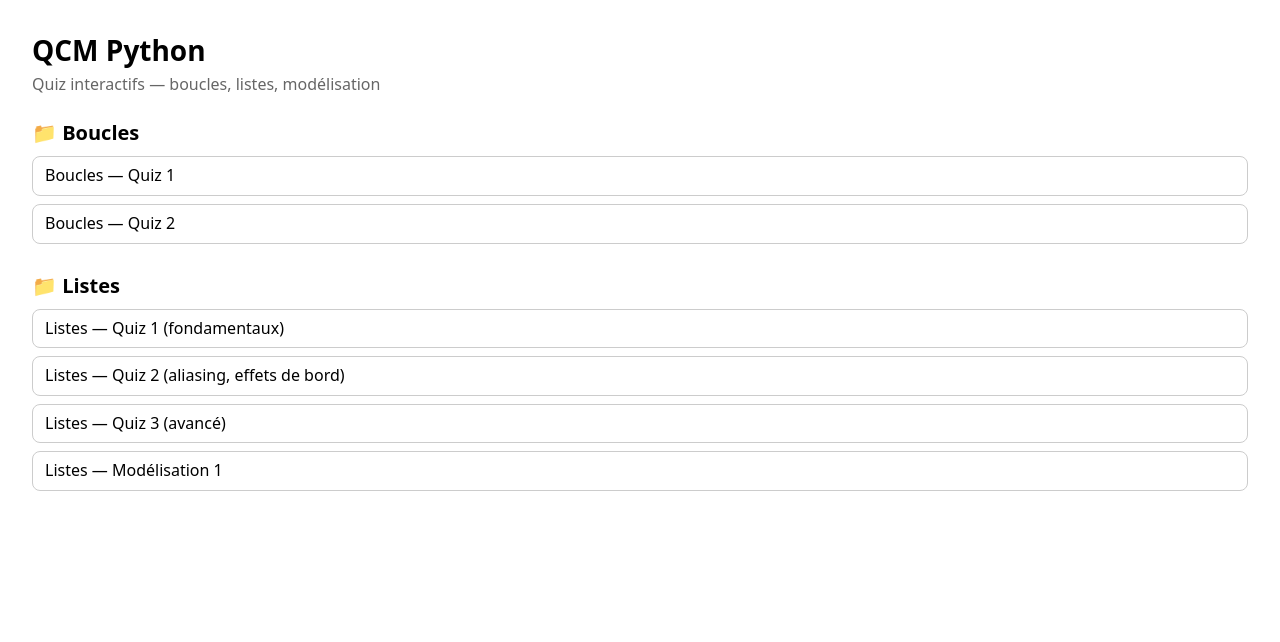
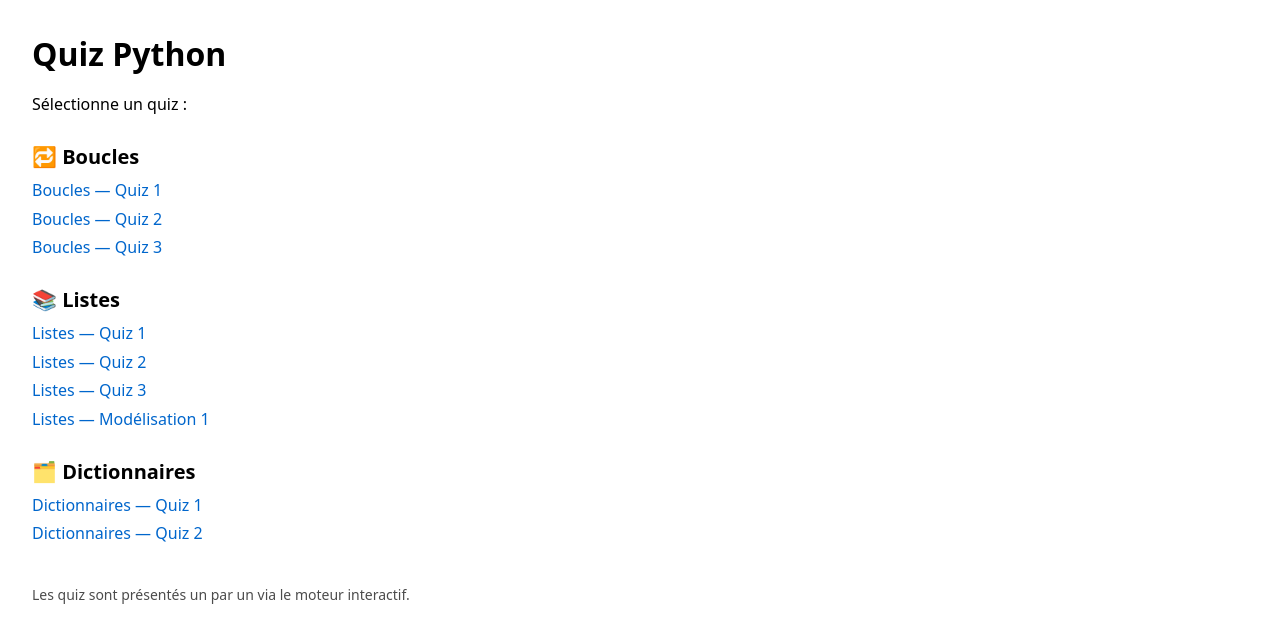
Before and after one commit to nutcrax/python-quiz, a plain HTML site: page index.html in a window 1280 px wide. Drawn offline with Linux system fonts and the light colour scheme.

Commit message:
Mise à jour de l’index des quiz

```diff
--- a/index.html
+++ b/index.html
@@ -1,100 +1,95 @@
 <!doctype html>
 <html lang="fr">
+
 <head>
   <meta charset="utf-8">
-  <title>QCM Python</title>
+  <title>Quiz Python</title>
   <meta name="viewport" content="width=device-width, initial-scale=1">
 
   <style>
     body {
       font-family: system-ui, -apple-system, Segoe UI, Roboto, Arial, sans-serif;
       margin: 32px;
-      line-height: 1.35;
+      line-height: 1.4;
     }
+
     h1 {
-      margin-bottom: 4px;
-      font-size: 28px;
+      margin-bottom: 8px;
     }
-    .subtitle {
-      color: #666;
-      margin-bottom: 24px;
+
+    .theme {
+      margin-top: 28px;
     }
-    .theme {
-      margin-bottom: 28px;
+
+    .theme h2 {
+      font-size: 20px;
+      margin-bottom: 8px;
     }
-    .theme-title {
-      font-size: 20px;
-      font-weight: 600;
-      margin-bottom: 10px;
-    }
+
     ul {
       list-style: none;
       padding-left: 0;
       margin: 0;
     }
+
     li {
-      margin-bottom: 8px;
+      margin: 6px 0;
     }
-    a.quiz {
-      display: block;
-      padding: 8px 12px;
-      border-radius: 8px;
+
+    a {
       text-decoration: none;
-      color: inherit;
-      border: 1px solid #ccc;
+      color: #0066cc;
+      font-weight: 500;
     }
-    a.quiz:hover {
-      background: #f2f2f2;
+
+    a:hover {
+      text-decoration: underline;
+    }
+
+    .note {
+      opacity: 0.7;
+      font-size: 14px;
+      margin-top: 40px;
     }
   </style>
 </head>
 
 <body>
 
-<h1>QCM Python</h1>
-<div class="subtitle">Quiz interactifs — boucles, listes, modélisation</div>
+  <h1>Quiz Python</h1>
+  <p>Sélectionne un quiz :</p>
 
   <div class="theme">
-  <div class="theme-title">📁 Boucles</div>
+    <h2>🔁 Boucles</h2>
     <ul>
-    <li>
-      <a class="quiz" href="engine.html?quiz=Quiz-JS/Boucles/q-boucles-1.js">
-        Boucles — Quiz 1
-      </a>
-    </li>
-    <li>
-      <a class="quiz" href="engine.html?quiz=Quiz-JS/Boucles/q-boucles-2.js">
-        Boucles — Quiz 2
-      </a>
-    </li>
+      <li><a href="engine.html?quiz=Quiz-JS/Boucles/q-boucles-1.js">Boucles — Quiz 1</a></li>
+      <li><a href="engine.html?quiz=Quiz-JS/Boucles/q-boucles-2.js">Boucles — Quiz 2</a></li>
+      <li><a href="engine.html?quiz=Quiz-JS/Boucles/q-boucles-3.js">Boucles — Quiz 3</a></li>
     </ul>
   </div>
 
   <div class="theme">
-  <div class="theme-title">📁 Listes</div>
+    <h2>📚 Listes</h2>
     <ul>
-    <li>
-      <a class="quiz" href="engine.html?quiz=Quiz-JS/Listes/q-listes-1.js">
-        Listes — Quiz 1 (fondamentaux)
-      </a>
-    </li>
-    <li>
-      <a class="quiz" href="engine.html?quiz=Quiz-JS/Listes/q-listes-2.js">
-        Listes — Quiz 2 (aliasing, effets de bord)
-      </a>
-    </li>
-    <li>
-      <a class="quiz" href="engine.html?quiz=Quiz-JS/Listes/q-listes-3.js">
-        Listes — Quiz 3 (avancé)
-      </a>
-    </li>
-    <li>
-      <a class="quiz" href="engine.html?quiz=Quiz-JS/Listes/q-listes-modelisation-1.js">
-        Listes — Modélisation 1
-      </a>
-    </li>
+      <li><a href="engine.html?quiz=Quiz-JS/Listes/q-listes-1.js">Listes — Quiz 1</a></li>
+      <li><a href="engine.html?quiz=Quiz-JS/Listes/q-listes-2.js">Listes — Quiz 2</a></li>
+      <li><a href="engine.html?quiz=Quiz-JS/Listes/q-listes-3.js">Listes — Quiz 3</a></li>
+      <li><a href="engine.html?quiz=Quiz-JS/Listes/q-listes-modelisation-1.js">Listes — Modélisation 1</a></li>
     </ul>
   </div>
 
+  <div class="theme">
+    <h2>🗂️ Dictionnaires</h2>
+    <ul>
+      <li><a href="engine.html?quiz=Quiz-JS/Dictionnaires/q-dictionnaires-1.js">Dictionnaires — Quiz 1</a></li>
+      <li><a href="engine.html?quiz=Quiz-JS/Dictionnaires/q-dictionnaires-2.js">Dictionnaires — Quiz 2</a></li>
+    </ul>
+  </div>
+
+  <p class="note">
+    Les quiz sont présentés un par un via le moteur interactif.
+  </p>
+
 </body>
+
 </html>
```
Lines whose indentation alone changed are shown as unchanged.
